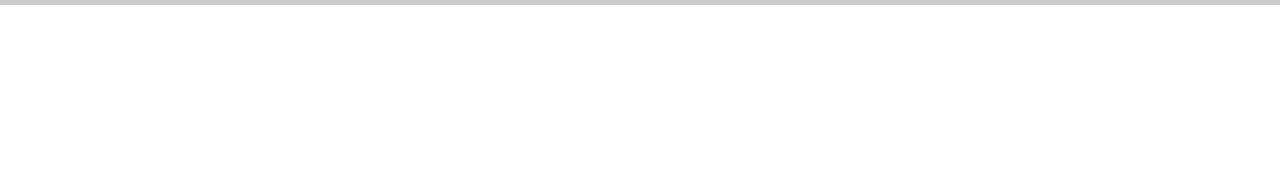
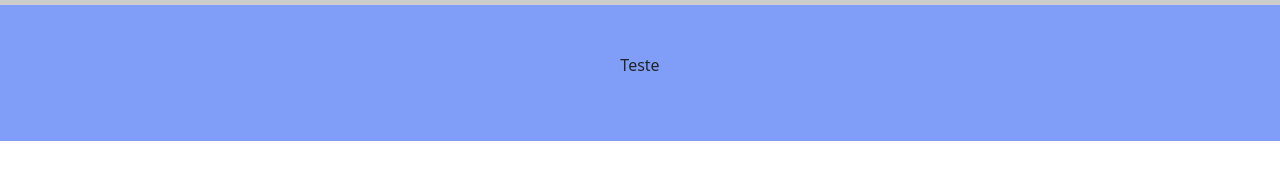
Before and after one commit to adrianocruzweb/aula_bootstrap_bootcamp, a website: page index.html in a window 1280 px wide. Shown: the part 53-232 px from the top of the page. Drawn offline with nearby package versions, Linux system fonts and the light colour scheme.

Commit message:
feat new codes container

```diff
--- a/css/style.css
+++ b/css/style.css
@@ -1,3 +1,8 @@
 .navbar {
     background-color: #ccc;
 }
+
+.quem-somos{
+    background-color: #809EF7
+
+}
--- a/index.html
+++ b/index.html
@@ -27,6 +27,11 @@
             </ul>
         </div>
     </nav>
+    <section>
+        <div id="container-fluid" class="quem-somos py-5 text-center">
+            <p>Teste</p>
+        </div>
+    </section>
     <!-- <button type="button" class="btn btn-primary">Primary</button> -->
 </body>
 </html>
```
